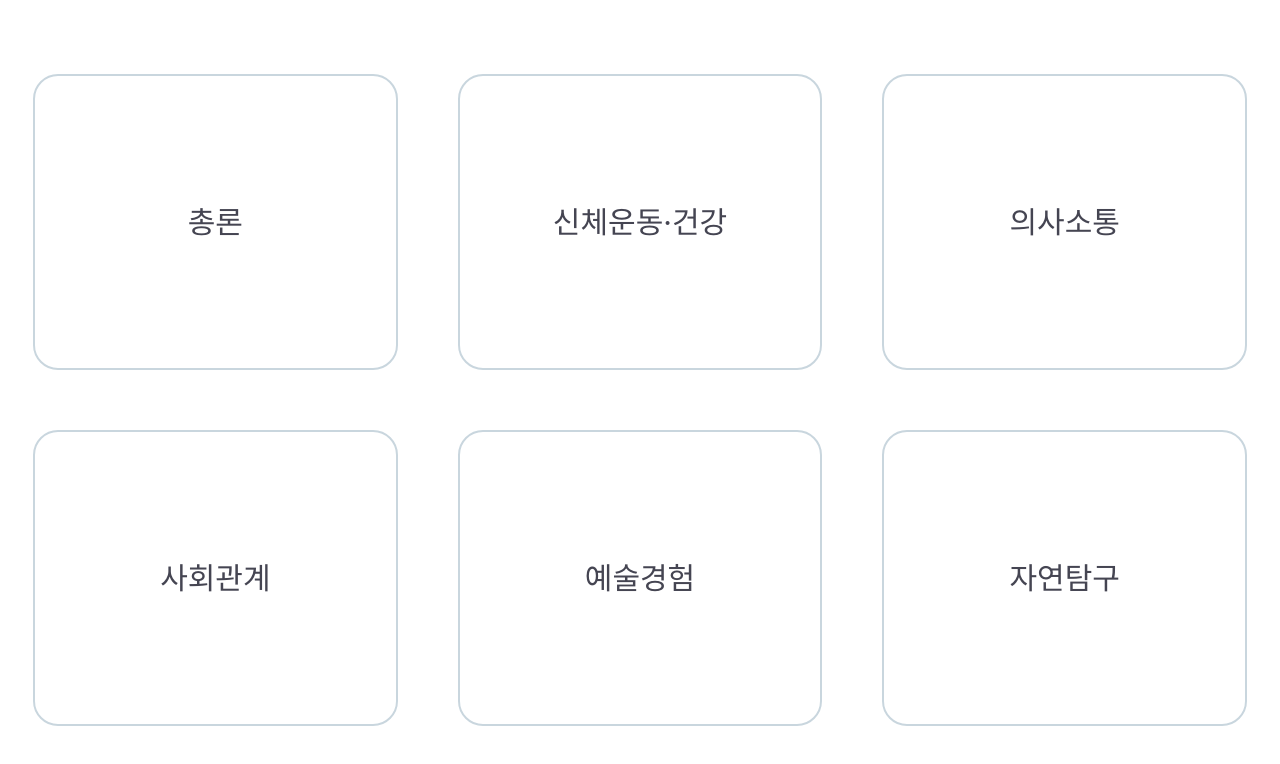
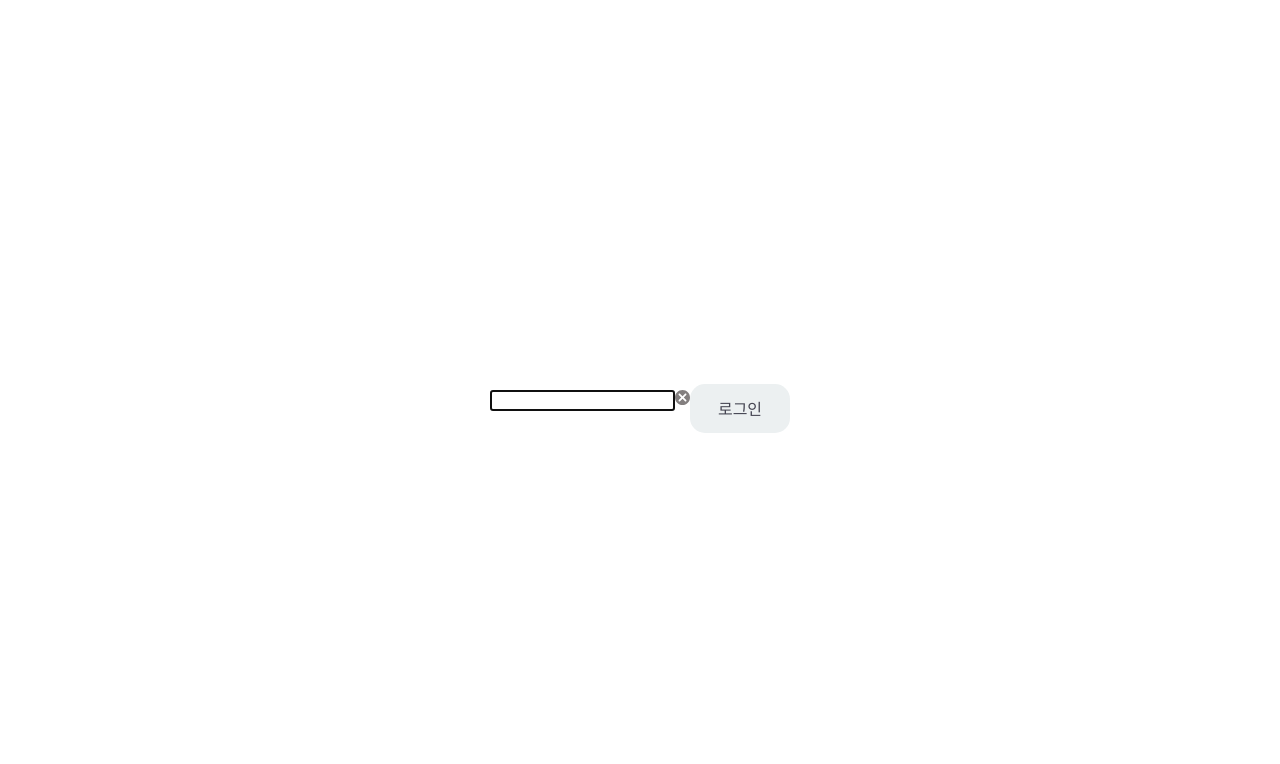
Before and after one commit to brightseon/one-punch-pass, a React app: page / in a window 1280 px wide. Shown: the top 764 px of the page. Built offline with nearby package versions, Linux system fonts and the light colour scheme.

Commit message:
로그인 화면 추가

```diff
--- a/package.json
+++ b/package.json
@@ -23,6 +23,7 @@
     "@types/react-router-dom": "^4.3.2",
     "css-loader": "^2.1.1",
     "dotenv-webpack": "^1.7.0",
+    "file-loader": "^3.0.1",
     "html-webpack-plugin": "^3.2.0",
     "node-sass": "^4.12.0",
     "sass-loader": "^7.1.0",
@@ -36,7 +37,7 @@
   },
   "scripts": {
     "start": "webpack-dev-server",
-    "build" : "webpack"
+    "build": "webpack"
   },
   "homepage": "https://inspiring-dubinsky-033740.netlify.com"
 }
--- a/src/Components/App/App.tsx
+++ b/src/Components/App/App.tsx
@@ -1,28 +1,17 @@
-import React from 'react';
+import React, { useState } from 'react';
 import styles from './styles.scss';
-import { Switch, Route, Redirect } from 'react-router-dom';
-import Home from '../../Routes/Home';
-import Summary from '../../Routes/Summary';
-import PhysicalExerciseHealth from '../../Routes/PhysicalExerciseHealth';
-import Communication from '../../Routes/Communication';
-import SocialRelations from '../../Routes/SocialRelations';
-import ArtExperience from '../../Routes/ArtExperience';
-import NatureInquiry from '../../Routes/NatureInquiry';
-import { ROOT, SUMMARY_PATH, PHYSICAL_EXERCISE_HEALTH_PATH, COMMUNICATION_PATH, SOCIAL_RELATIONS_PATH, ART_EXPERIENCE_PATH, NATURE_INQUIRY_PATH } from '../../utils/paths';
+import Router from '../Router';
 
-const App = () => (
-    <div className={ styles.app }>
-        <Switch>
-            <Route path={ ROOT } exact component={ Home } />
-            <Route path={ SUMMARY_PATH } component={ Summary } />
-            <Route path={ PHYSICAL_EXERCISE_HEALTH_PATH } component={ PhysicalExerciseHealth } />
-            <Route path={ COMMUNICATION_PATH } component={ Communication } />
-            <Route path={ SOCIAL_RELATIONS_PATH } component={ SocialRelations } />
-            <Route path={ ART_EXPERIENCE_PATH } component={ ArtExperience } />
-            <Route path={ NATURE_INQUIRY_PATH } component={ NatureInquiry } />
-            <Redirect from="*" to="/" />
-        </Switch>
-    </div>
-);
+const App = () => {
+    const [isLoggedIn, setIsLoggedIn] = useState(false);
+
+    return (
+        <div className={ styles.app }>
+            <Router isLoggedIn={ isLoggedIn } setIsLoggedIn={ setIsLoggedIn } />
+        </div>
+    );
+}
+
+
 
 export default App;
--- /dev/null
+++ b/src/Components/Router/Router.tsx
@@ -0,0 +1,45 @@
+import React, { SFC, Dispatch, SetStateAction } from 'react';
+import { Switch, Route, Redirect } from 'react-router-dom';
+import Home from '../../Routes/Home';
+import Login from '../../Routes/Login';
+import Summary from '../../Routes/Summary';
+import PhysicalExerciseHealth from '../../Routes/PhysicalExerciseHealth';
+import Communication from '../../Routes/Communication';
+import SocialRelations from '../../Routes/SocialRelations';
+import ArtExperience from '../../Routes/ArtExperience';
+import NatureInquiry from '../../Routes/NatureInquiry';
+import { ROOT, SUMMARY_PATH, PHYSICAL_EXERCISE_HEALTH_PATH, COMMUNICATION_PATH, SOCIAL_RELATIONS_PATH, ART_EXPERIENCE_PATH, NATURE_INQUIRY_PATH } from '../../utils/paths';
+
+interface IProps {
+    isLoggedIn? : boolean;
+    setIsLoggedIn : (value : SetStateAction<boolean>) => void;
+};
+
+const LoggedInRoutes : SFC = () => (
+    <Switch>
+        <Route path={ ROOT } exact component={ Home } />
+        <Route path={ SUMMARY_PATH } component={ Summary } />
+        <Route path={ PHYSICAL_EXERCISE_HEALTH_PATH } component={ PhysicalExerciseHealth } />
+        <Route path={ COMMUNICATION_PATH } component={ Communication } />
+        <Route path={ SOCIAL_RELATIONS_PATH } component={ SocialRelations } />
+        <Route path={ ART_EXPERIENCE_PATH } component={ ArtExperience } />
+        <Route path={ NATURE_INQUIRY_PATH } component={ NatureInquiry } />
+        <Redirect from="*" to="/" />
+    </Switch>
+);
+
+interface LoggedOutRoutesProps {
+    setIsLoggedIn : (value : SetStateAction<boolean>) => void;
+};
+
+const LoggedOutRoutes : SFC<LoggedOutRoutesProps> = ({ setIsLoggedIn }) => (
+    <Switch>
+        <Route path={ ROOT } exact component={ () => <Login setIsLoggedIn={ setIsLoggedIn } /> } />
+        <Redirect from="*" to="/" />
+    </Switch>
+);
+
+const Router : SFC<IProps> = ({ isLoggedIn = false, setIsLoggedIn }) =>
+    isLoggedIn ? <LoggedInRoutes /> : <LoggedOutRoutes setIsLoggedIn={ setIsLoggedIn } />;
+
+export default Router;
--- /dev/null
+++ b/src/Components/Router/index.ts
@@ -0,0 +1 @@
+export { default } from './Router';
--- /dev/null
+++ b/src/Routes/Login/LoginContainer.tsx
@@ -0,0 +1,49 @@
+import React, { SFC, useState, ChangeEvent, ChangeEventHandler, SetStateAction, KeyboardEventHandler, KeyboardEvent, useEffect, useRef, Ref } from 'react';
+import LoginPresenter from './LoginPresenter';
+
+interface IProps {
+    // setIsLoggedIn : Dispatch<SetStateAction<boolean>>;
+    setIsLoggedIn : (value : SetStateAction<boolean>) => void;
+};
+
+const LoginContainer : SFC<IProps> = ({ setIsLoggedIn }) => {
+    const passwordRef : Ref<HTMLInputElement> = useRef();
+    const [password, setPassword] = useState('');
+
+    const focus = () => {
+        passwordRef.current.focus();
+    };
+
+    useEffect(focus);
+
+    const onChange : ChangeEventHandler = (e : ChangeEvent<HTMLInputElement>) => {
+        const { target : { value } } = e;
+
+        setPassword(value);
+    };
+
+    const login = () => {
+        if(password === process.env.PASSWORD) {
+            setIsLoggedIn(true);
+        }
+    };
+
+    const enterLogin : KeyboardEventHandler = (e : KeyboardEvent<HTMLInputElement>) => {
+        const { key } = e;
+
+        if(key === 'Enter') {
+            login();
+        }
+    };
+
+    const resetPassword = () => {
+        if(password.length > 0) {
+            setPassword('');
+        }
+    };
+
+    return <LoginPresenter enterLogin={ enterLogin } login={ login } onChange={ onChange }
+        password={ password } passwordRef={ passwordRef } resetPassword={ resetPassword } />;
+}
+
+export default LoginContainer;
--- /dev/null
+++ b/src/Routes/Login/LoginPresenter.tsx
@@ -0,0 +1,26 @@
+import React, { SFC, ChangeEvent, KeyboardEvent, Ref } from 'react';
+import styles from './styles.scss';
+import Button from '../../Components/Button';
+import ClearButton from '../../../images/clearButton.svg';
+
+interface IProps {
+    // setIsLoggedIn : Dispatch<SetStateAction<boolean>>;
+    password : string;
+    onChange : (e : ChangeEvent) => void;
+    enterLogin : (e : KeyboardEvent) => void;
+    passwordRef : Ref<HTMLInputElement>;
+    resetPassword : () => void;
+    login : () => void;
+};
+
+const LoginPresenter : SFC<IProps> = ({ password, onChange, enterLogin, passwordRef, resetPassword, login }) => (
+    <div className={ styles.login }>
+        <div className={ styles.loginInputBox }>
+            <input className={ styles.loginInput } type="password" value={ password } onChange={ onChange } onKeyPress={ enterLogin } ref={ passwordRef } />
+            <img className={ styles.resetButton } src={ ClearButton } onClick={ resetPassword } />
+        </div>
+        <Button text={ '로그인' } clickCheckButton={ login } />
+    </div>
+);
+
+export default LoginPresenter;
--- /dev/null
+++ b/src/Routes/Login/index.ts
@@ -0,0 +1 @@
+export { default } from './LoginContainer';
--- /dev/null
+++ b/src/Routes/Login/styles.scss
@@ -0,0 +1,39 @@
+.login {
+    height: 100%;
+    display: flex;
+    justify-content: center;
+    align-items: center;
+
+    .login-input-box {
+        width: 290px;
+        margin-top: 17px;
+        margin-right: 15px;
+        border: 1px solid $borderColor;
+
+        &:hover .reset-button {
+            display: inline;
+            animation: viewResetButton 1s;
+        }
+
+        .login-input {
+            padding: 10px;
+            font-size: 20px;
+            outline: none;
+            border: none;
+        }
+
+        .reset-button {
+            display: none;
+        }
+    }
+}
+
+@keyframes viewResetButton {
+    from {
+        opacity: 0;
+    }
+
+    to {
+        opacity: 1;
+    }
+}
--- a/src/types/declaration.d.ts
+++ b/src/types/declaration.d.ts
@@ -2,3 +2,8 @@ declare module '*.scss' {
     const content: {[className: string]: string};
     export default content;
 }
+
+declare module "*.svg" {
+    const content: any;
+    export default content;
+}
```
Also changed, not shown: images/clearButton.svg (added), 1 other file (tests, documents, lock files or other folders).
